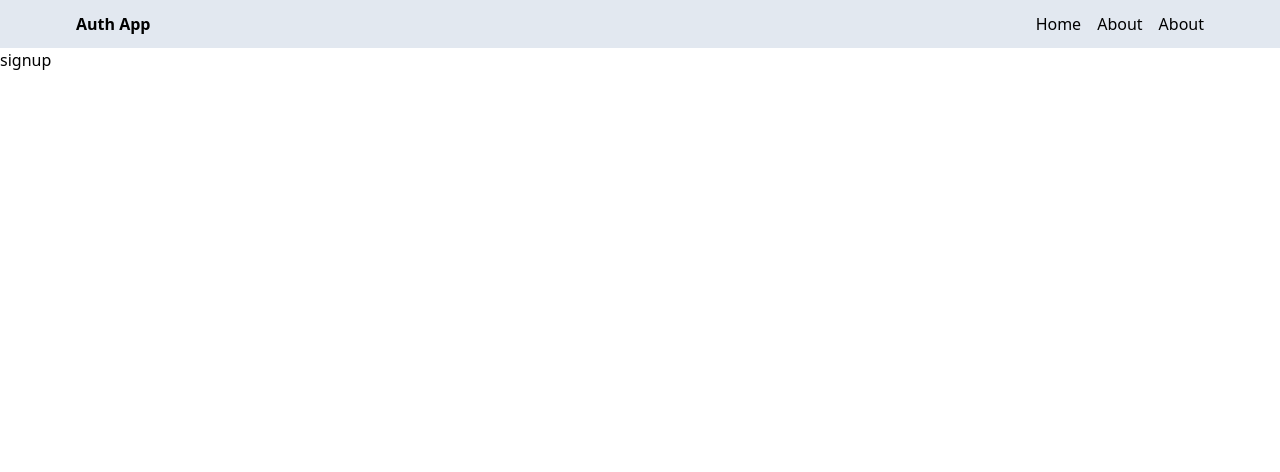
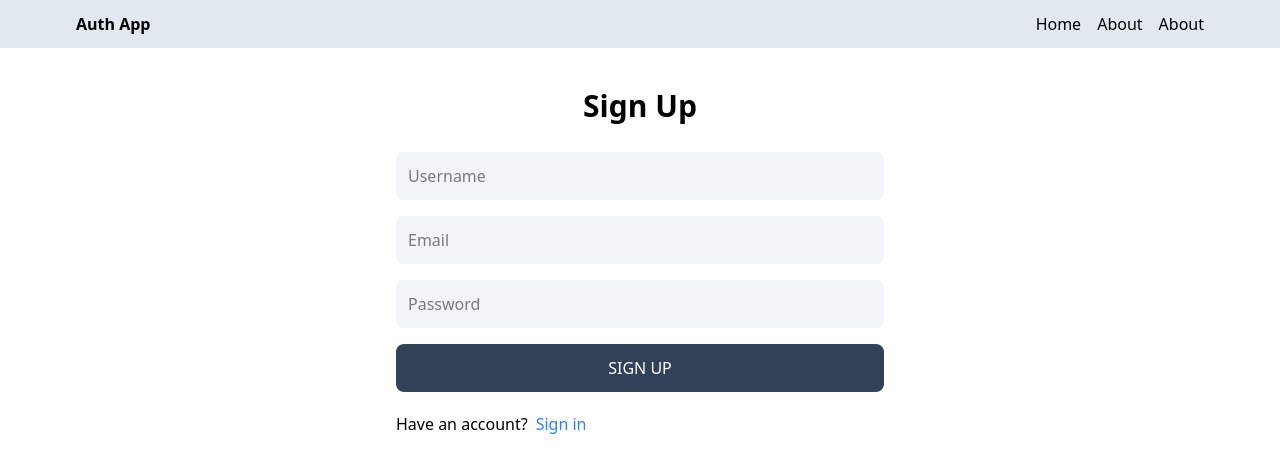
Before and after one commit to Mhmdabdulla/User_Auth_MERN, a React (Vite) app in the folder client/: page /signup in a window 1280 px wide. Shown: the top 472 px of the page. Built offline with nearby package versions, Linux system fonts and the light colour scheme.

Commit message:
complete signup page UI

```diff
--- a/client/src/pages/Signup.jsx
+++ b/client/src/pages/Signup.jsx
@@ -1,10 +1,40 @@
 import React from 'react'
+import { Link } from 'react-router-dom'
 
 const Signup = () => {
   return (
-    <div>
-      signup
+    <div className='p-3 max-w-lg mx-auto'>
+    <h1 className='text-3xl text-center font-semibold my-7'>Sign Up</h1>
+    <form className='flex flex-col gap-4'>
+      <input
+        type='text'
+        placeholder='Username'
+        id='username'
+        className='bg-slate-100 p-3 rounded-lg'
+      />
+      <input
+        type='email'
+        placeholder='Email'
+        id='email'
+        className='bg-slate-100 p-3 rounded-lg'
+      />
+      <input
+        type='password'
+        placeholder='Password'
+        id='password'
+        className='bg-slate-100 p-3 rounded-lg'
+      />
+      <button className='bg-slate-700 text-white p-3 rounded-lg uppercase hover:opacity-95 disabled:opacity-80'>
+        Sign up
+      </button>
+    </form>
+    <div className='flex gap-2 mt-5'>
+      <p>Have an account?</p>
+      <Link to='/signin'>
+        <span className='text-blue-500'>Sign in</span>
+      </Link>
     </div>
+  </div>
   )
 }
 
```
